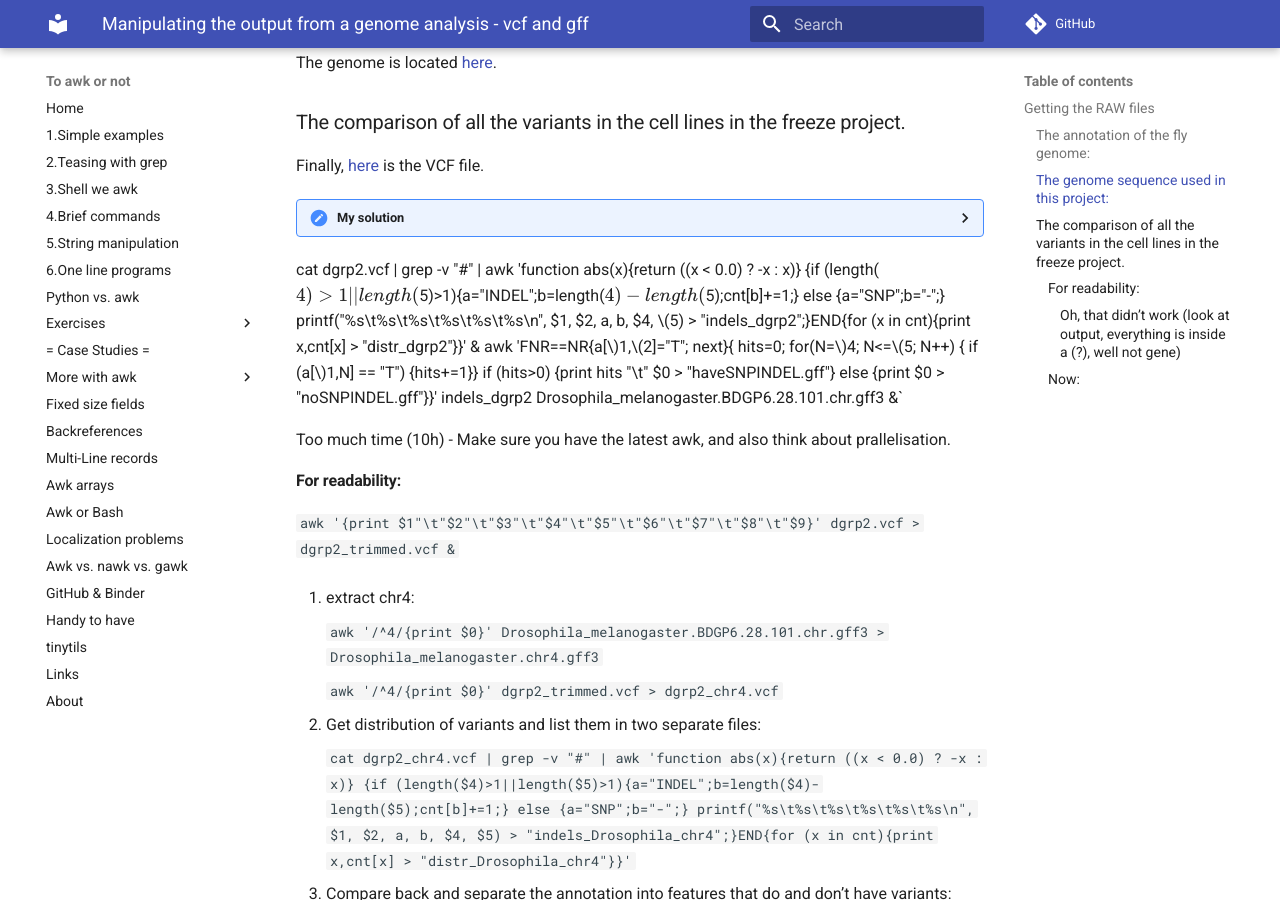
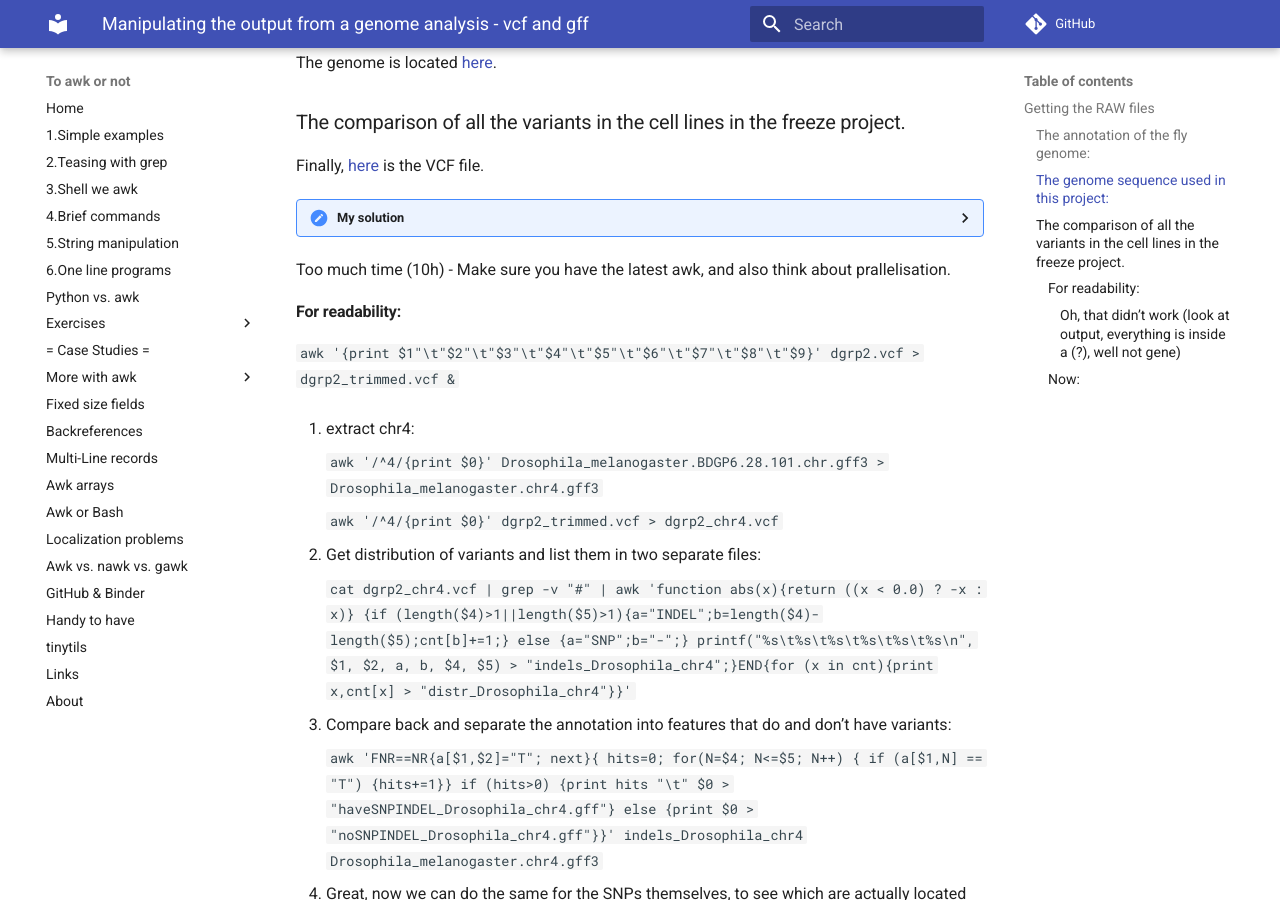
Before and after one commit to pmitev/to-awk-or-not, an MkDocs documentation site: the page built from docs/Case_studies/manipulating_vcf.md, in a window 1280 px wide and 900 px high, scrolled down 489 px. Built offline with MkDocs 1.6.1 and Material for MkDocs 9.7.7, drawn with Linux system fonts in a browser that asks for light colours; comment, search, counter and statistics services are not loaded.

Commit message:
Update manipulating_vcf.md

```diff
--- a/docs/Case_studies/manipulating_vcf.md
+++ b/docs/Case_studies/manipulating_vcf.md
@@ -14,9 +14,10 @@ Finally, [here](http://dgrp2.gnets.ncsu.edu/data.html "dgrp2.vcf") is the VCF fi
 
 <details><summary>My solution</summary>
 <p>
-</details>
+
 cat dgrp2.vcf | grep -v "#" | awk 'function abs(x){return ((x < 0.0) ? -x : x)} {if (length($4)>1||length($5)>1){a="INDEL";b=length($4)-length($5);cnt[b]+=1;} else {a="SNP";b="-";} printf("%s\t%s\t%s\t%s\t%s\t%s\n", $1, $2, a, b, $4, $5) > "indels_dgrp2";}END{for (x in cnt){print x,cnt[x] > "distr_dgrp2"}}' & awk 'FNR==NR{a[$1,$2]="T"; next}{ hits=0; for(N=$4; N<=$5; N++) { if (a[$1,N] == "T") {hits+=1}} if (hits>0) {print hits "\t" $0 > "haveSNPINDEL.gff"} else {print $0 > "noSNPINDEL.gff"}}' indels_dgrp2 Drosophila_melanogaster.BDGP6.28.101.chr.gff3 &`
 </p>
+</details>
 
 Too much time (10h) - Make sure you have the latest awk, and also think about prallelisation.
 
```
